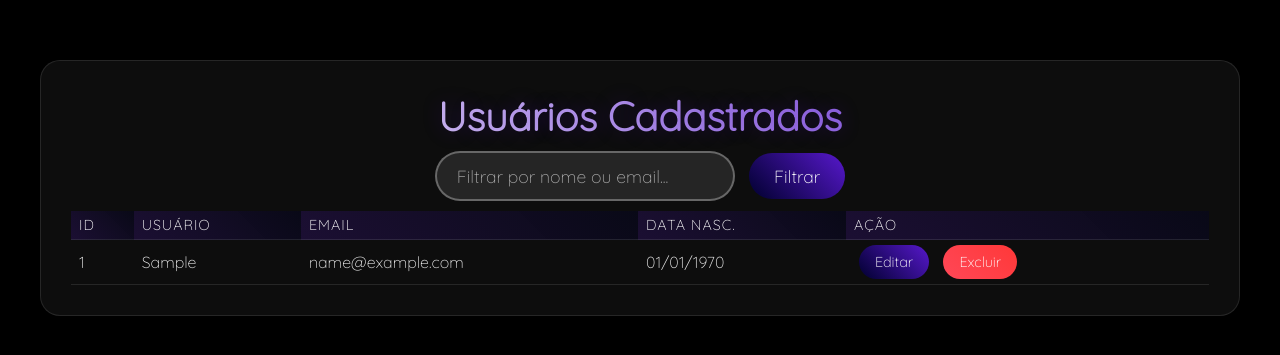
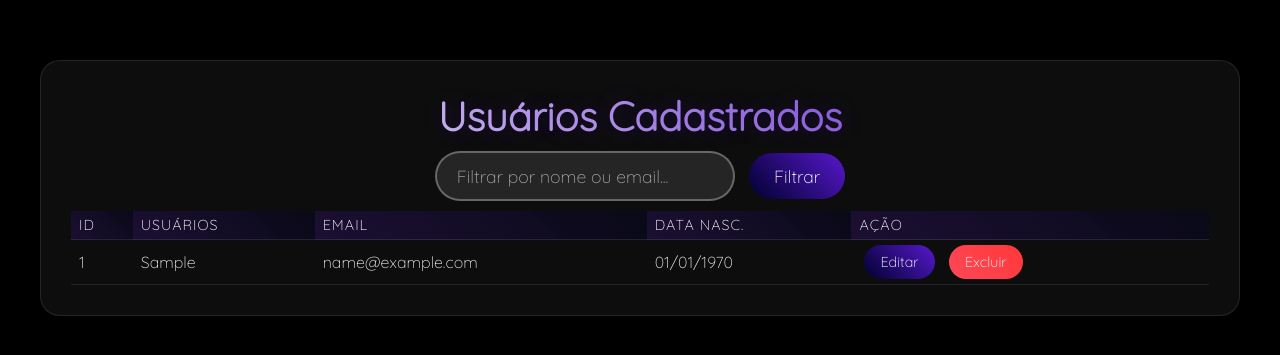
Before and after one commit to LucasWink08/HSchuler, a PHP site: page /listar.php in a window 1280 px wide. Shown: the part 60-415 px from the top of the page. Run offline with PHP 8.4, Linux system fonts and the light colour scheme; tables that the repository leaves empty or names only in its code hold one stand-in row (values such as "Sample post").

Commit message:
testando

```diff
--- a/listar.php
+++ b/listar.php
@@ -47,7 +47,7 @@ if ($_SERVER['REQUEST_METHOD'] === 'GET' && isset($_GET['filtro']) && !empty($_G
     <table>
       <tr>
         <th>ID</th>
-        <th>Usuário</th>
+        <th>Usuários</th>
         <th>Email</th>
         <th>Data Nasc.</th>
         <th>Ação</th>
```
